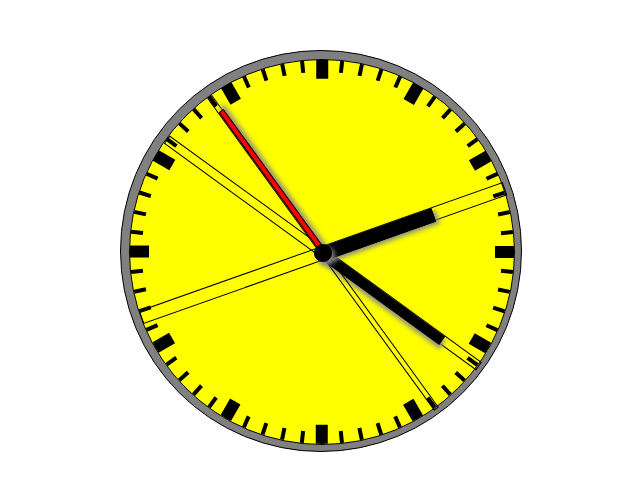
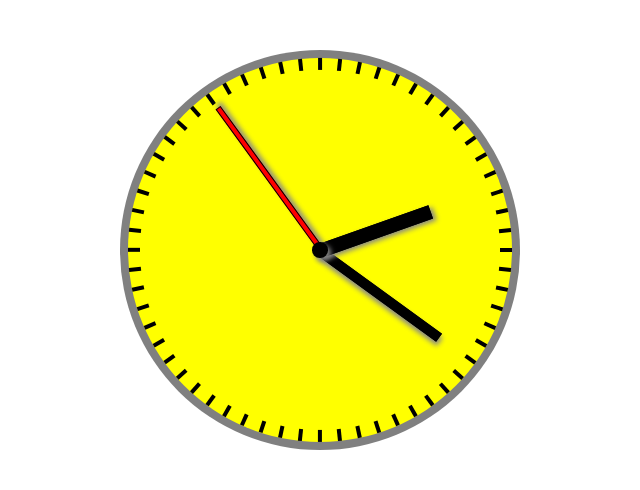
Before and after one commit to Sasicrastko/REACT-ANALOG-CLOCK, a React (Create React App) app: page / in a window 1280 px wide. Shown: the top 490 px of the page, without its empty margins (264-904 px from the left). Built offline with nearby package versions, Linux system fonts and the light colour scheme.

Commit message:
refactor createMinuteScale() to real React code

```diff
--- a/src/components/Clock.css
+++ b/src/components/Clock.css
@@ -14,7 +14,7 @@
       height: 96%;
       background-color: yellow;
       border-radius: 50%;
-      border: 1px solid black;
+
   }
 
   .outer-circle {
@@ -23,7 +23,7 @@
       height: 400px;
       background-color: gray;
       border-radius: 50%;
-      border: 1px solid black;
+
   }
 
   .second-hand {
@@ -32,7 +32,7 @@
       left: 0%;
       width: 100%;
       height: 1%;
-      border: 1px solid black;
+
   }
 
   .visible-part-min-hand, .visible-part-hour-hand, .visible-part-sec-hand{
@@ -47,7 +47,7 @@
     width: 45%;
     height: 100%;
     box-shadow: 3px 3px 5px #888888;
-    border: 1px solid black;
+
   }
 
   .minute-hand {
@@ -56,7 +56,7 @@
       left: 0%;
       width: 100%;
       height: 2%;
-      border: 1px solid black;
+
   }
 
   .visible-part-min-hand{
@@ -64,7 +64,7 @@
     width: 38%;
     height: 100%;
     box-shadow: 3px 3px 5px #888888;
-    border: 1px solid black;
+
   }
 
   .hour-hand {
@@ -73,7 +73,7 @@
       left: 0%;
       width: 100%;
       height: 3%;
-      border: 1px solid black;
+
   }
 
   .visible-part-hour-hand{
@@ -81,7 +81,7 @@
     width: 30%;
     height: 100%;
     box-shadow: 3px 3px 5px #888888;
-    border: 1px solid black;
+
   }
 
 
@@ -94,5 +94,5 @@
       background: black;
       border-radius: 50%;
       box-shadow: 3px 3px 5px #888888;
-      border: 1px solid black;
+
   }
--- a/src/components/Clock.js
+++ b/src/components/Clock.js
@@ -1,20 +1,23 @@
 import React, { Component } from 'react';
+import MinuteScale from './MinuteScale'
 import './Clock.css';
 
 class Clock extends Component {
     state = {
         timer: setInterval(this.setHands.bind(this), 1000),
-        hourHandAngle: -90,
+        hourHandAngle:   -90,
         minuteHandAngle: -90,
         secondHandAngle: -90
     }
 
     componentDidMount(){
-        this.createMinuteScale();
-        this.createHourScale();
+        //this.createMinuteScale();
+        //this.createHourScale();
     }
 
-    createMinuteScale(){
+
+
+     createMinuteScale(){
         var innerCircle = document.getElementsByClassName("inner-circle")[0];
         for(let i = 0; i<60; i++){
             var diameter = document.createElement("div");
@@ -59,6 +62,7 @@ class Clock extends Component {
             <div className="container">
                 <div className="outer-circle">
                     <div className="inner-circle">
+                        <MinuteScale/>
                         <div className="minute-hand" style={{transform : `rotate(${this.state.minuteHandAngle}deg)`}}>
                         <div className="visible-part-min-hand"></div>
                         </div>
--- /dev/null
+++ b/src/components/MinuteScale.js
@@ -0,0 +1,27 @@
+import React, { Component } from 'react';
+
+class  MinuteScale extends Component {
+    state = {  }
+    render() {
+        var arr = []; //fill this array with 60 numbers
+        var counter = 60;
+        while(counter--){
+            arr[counter] = counter+1;
+        }
+        return(
+            <div className="minute-scale">
+                {arr.map((S) =>{
+                return(
+                    <div className="diameter" style={{transform : `rotate(${S*360/60}deg)`, position : `absolute`, top : `49.5%`, left : '0%;', width : `100%`, height : `1%`}}>
+                        <div className="M" style={{position : `absolute`, backgroundColor: `black`, top: `0%`, left : `97%`,  width : `3%`, height : `100%`}}>
+                        </div>
+                    </div>
+                );
+                }
+            )}
+            </div>
+        );
+    }
+}
+
+export default MinuteScale;
```
